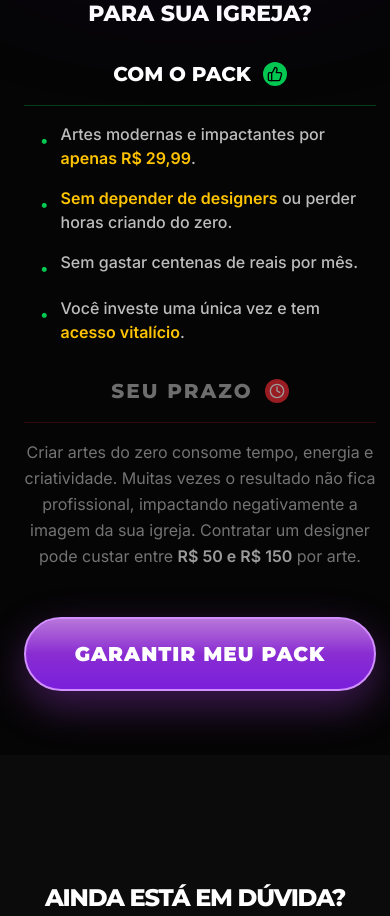
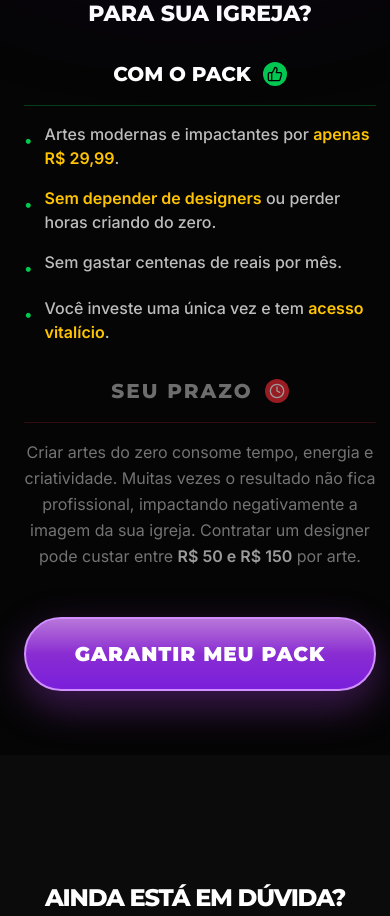
Before and after one commit to jrmacbrandt/Leo-Tondella, a React (Vite) app: page / in a window 390 px wide. Shown: the part 4360-5276 px from the top of the page. Built offline with nearby package versions, Linux system fonts and the light colour scheme.

Commit message:
fix: add break-words and overflow-hidden to comparison section lists

```diff
--- a/src/App.tsx
+++ b/src/App.tsx
@@ -329,8 +329,8 @@ export default function App() {
                     <div className="bg-green-500 rounded-full p-1"><ThumbsUp size={16} className="text-black" /></div>
                   </div>
                   <div className="w-full h-[1px] bg-green-500/30" />
-                  <div className="flex justify-center lg:justify-start w-full">
-                    <ul className="space-y-4 text-text-gray text-[16px] md:text-[20px] font-medium text-left max-w-xs md:max-w-none">
+                  <div className="flex justify-center lg:justify-start w-full overflow-hidden">
+                    <ul className="space-y-4 text-text-gray text-[16px] md:text-[20px] font-medium text-left w-full break-words">
                       <li className="flex items-start gap-3"><span className="text-green-500 mt-1.5 shrink-0">•</span> <span>Artes modernas e impactantes por <span className="text-brand-yellow font-bold">apenas R$ 29,99</span>.</span></li>
                       <li className="flex items-start gap-3"><span className="text-green-500 mt-1.5 shrink-0">•</span> <span><span className="text-brand-yellow font-bold">Sem depender de designers</span> ou perder horas criando do zero.</span></li>
                       <li className="flex items-start gap-3"><span className="text-green-500 mt-1.5 shrink-0">•</span> <span>Sem gastar centenas de reais por mês.</span></li>
@@ -346,7 +346,7 @@ export default function App() {
                     <div className="bg-red-500 rounded-full p-1"><Clock size={16} className="text-white" /></div>
                   </div>
                   <div className="w-full h-[1px] bg-red-500/30" />
-                  <p className="text-text-gray text-[16px] md:text-[20px] leading-relaxed text-center lg:text-left max-w-md mx-auto lg:mx-0">
+                  <p className="text-text-gray text-[16px] md:text-[20px] leading-relaxed text-center lg:text-left w-full break-words overflow-hidden">
                     Criar artes do zero consome tempo, energia e criatividade. Muitas vezes o resultado não fica profissional, impactando negativamente a imagem da sua igreja. Contratar um designer pode custar entre <span className="text-white font-bold">R$ 50 e R$ 150</span> por arte.
                   </p>
                 </div>
```
